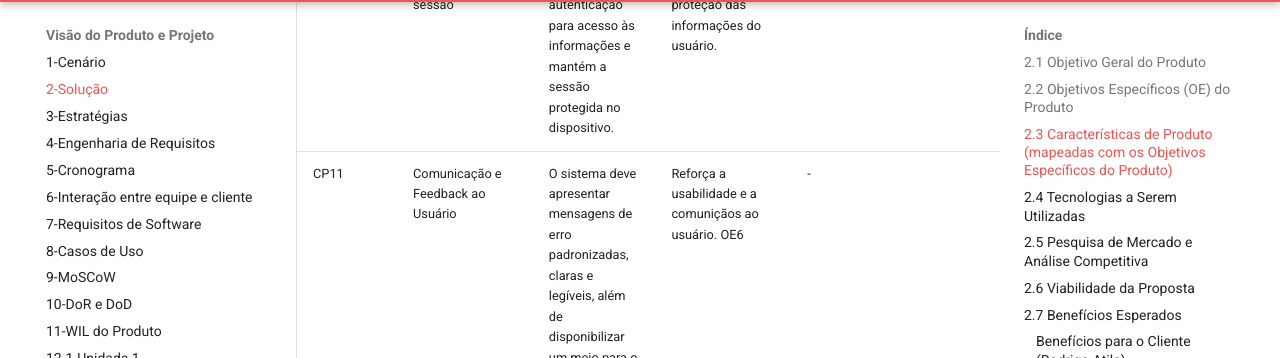
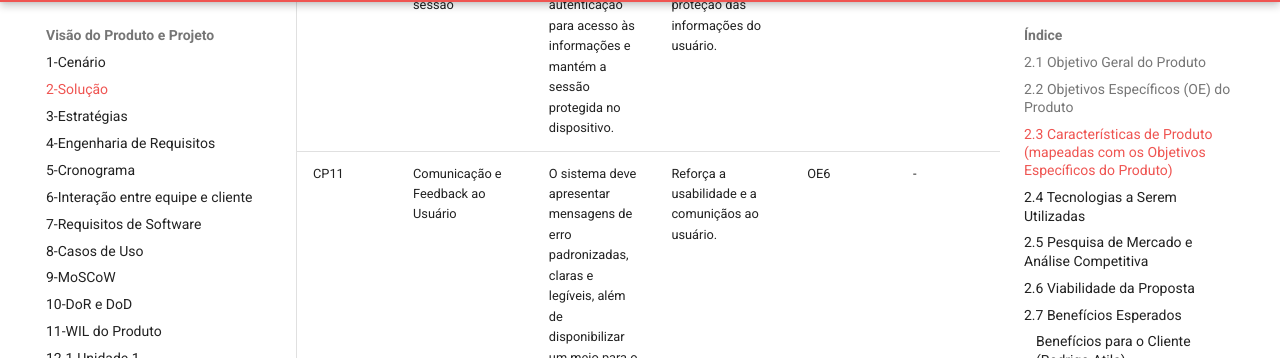
Before and after one commit to mdsreq-fga-unb/REQ-2026.1-T02-TLF, an MkDocs documentation site: the page built from docs/visao/2-solucao.md, in a window 1280 px wide and 900 px high, scrolled down 2536 px. Shown: the part 94-452 px from the top of the window. Built offline with MkDocs 1.6.1 and Material for MkDocs 9.7.7, drawn with Linux system fonts in a browser that asks for light colours.

```diff
--- a/docs/visao/2-solucao.md
+++ b/docs/visao/2-solucao.md
@@ -29,9 +29,10 @@ A solução proposta para a **TLT finanças** deverá contemplar, de forma preli
 | CP8  | Gestão da estrutura financeira          | Permite filtrar gastos por data, instituição, conta, categoria, tipo e valor.                                                                                                                            | Apoia uma análise mais precisa dos dados financeiros.                      | OE4                    | OE2                     |
 | CP9  | Organização por objetivos financeiros   | Permite vincular lançamentos e saldos a objetivos como reserva ou quitação de dívidas (metas e orçamentos).                                                                                              | Ajuda o usuário a enxergar para onde o dinheiro está indo.                 | OE1                    | OE2                     |
 | CP10 | Acesso seguro à sessão                  | Exige autenticação para acesso às informações e mantém a sessão protegida no dispositivo.                                                                                                                | Reforça a proteção das informações do usuário.                             | OE5                    | -                       |
-| CP11 | Comunicação e Feedback ao Usuário       | O sistema deve apresentar mensagens de erro padronizadas, claras e legíveis, além de disponibilizar um meio para o usuário enviar feedback sobre sua experiência ou identificar problemas no aplicativo. | Reforça a usabilidade e a comuniçãos ao usuário. OE6                       | -                      |
+| CP11 | Comunicação e Feedback ao Usuário       | O sistema deve apresentar mensagens de erro padronizadas, claras e legíveis, além de disponibilizar um meio para o usuário enviar feedback sobre sua experiência ou identificar problemas no aplicativo. | Reforça a usabilidade e a comuniçãos ao usuário.                           | OE6                    | -                       |
 
 <a id="Tecnologias"></a>
+
 ## 2.4 Tecnologias a Serem Utilizadas
 
 No frontend mobile, será utilizado React Native (Expo), por permitir o desenvolvimento de uma interface responsiva, prática e adequada para dispositivos móveis. Para a visualização de dados financeiros, será empregada a biblioteca Victory Native (Charts), possibilitando a criação de gráficos e relatórios de forma clara e intuitiva. Para a persistência local e suporte ao funcionamento offline, será utilizado o WatermelonDB, que favorece o armazenamento eficiente dos lançamentos financeiros no dispositivo do usuário.
```
Also changed, not shown: docs/visao/5-cronograma.md (+1 -1 lines), docs/visao/7-requisitos-software.md (+2 -2 lines).
